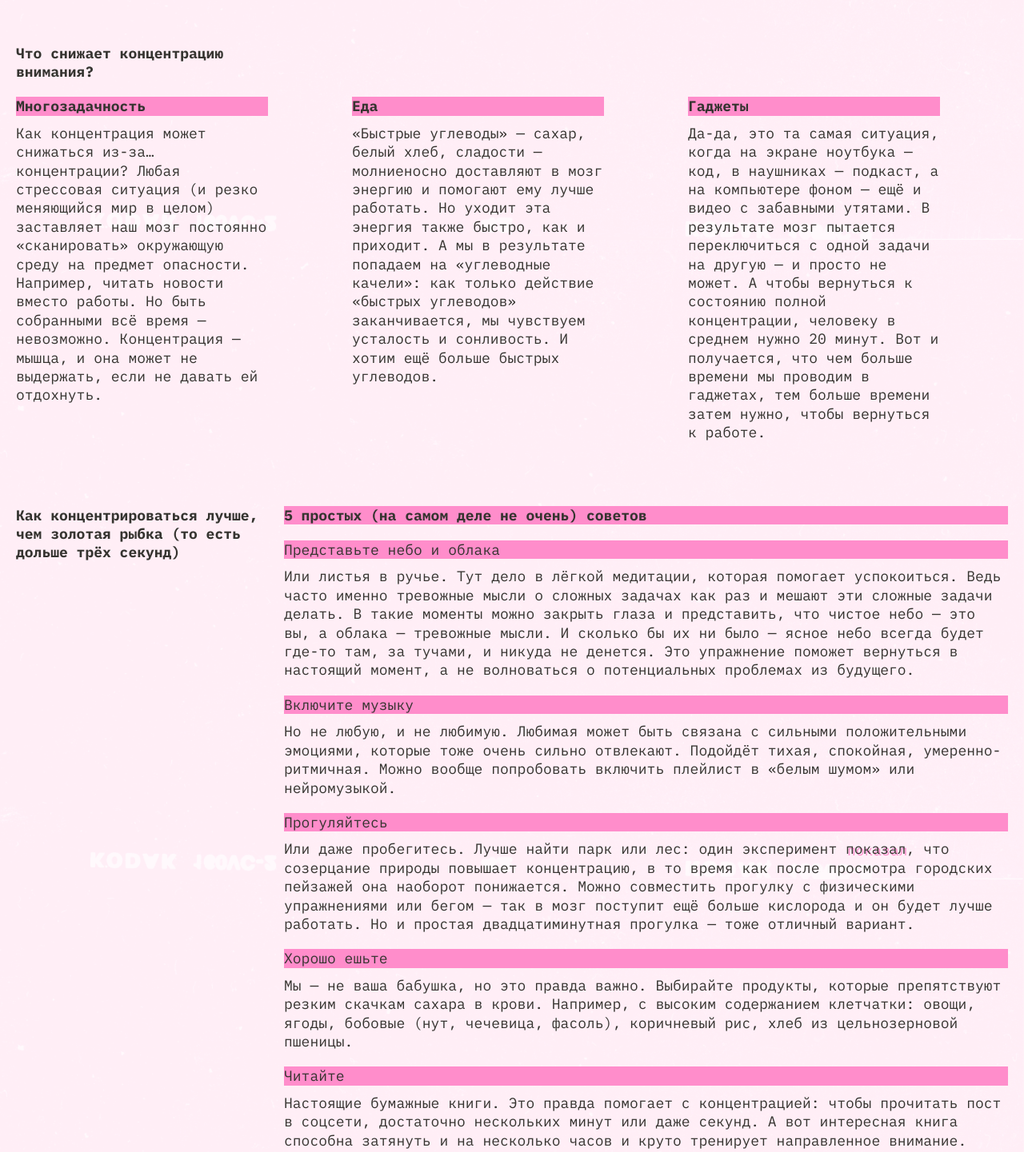
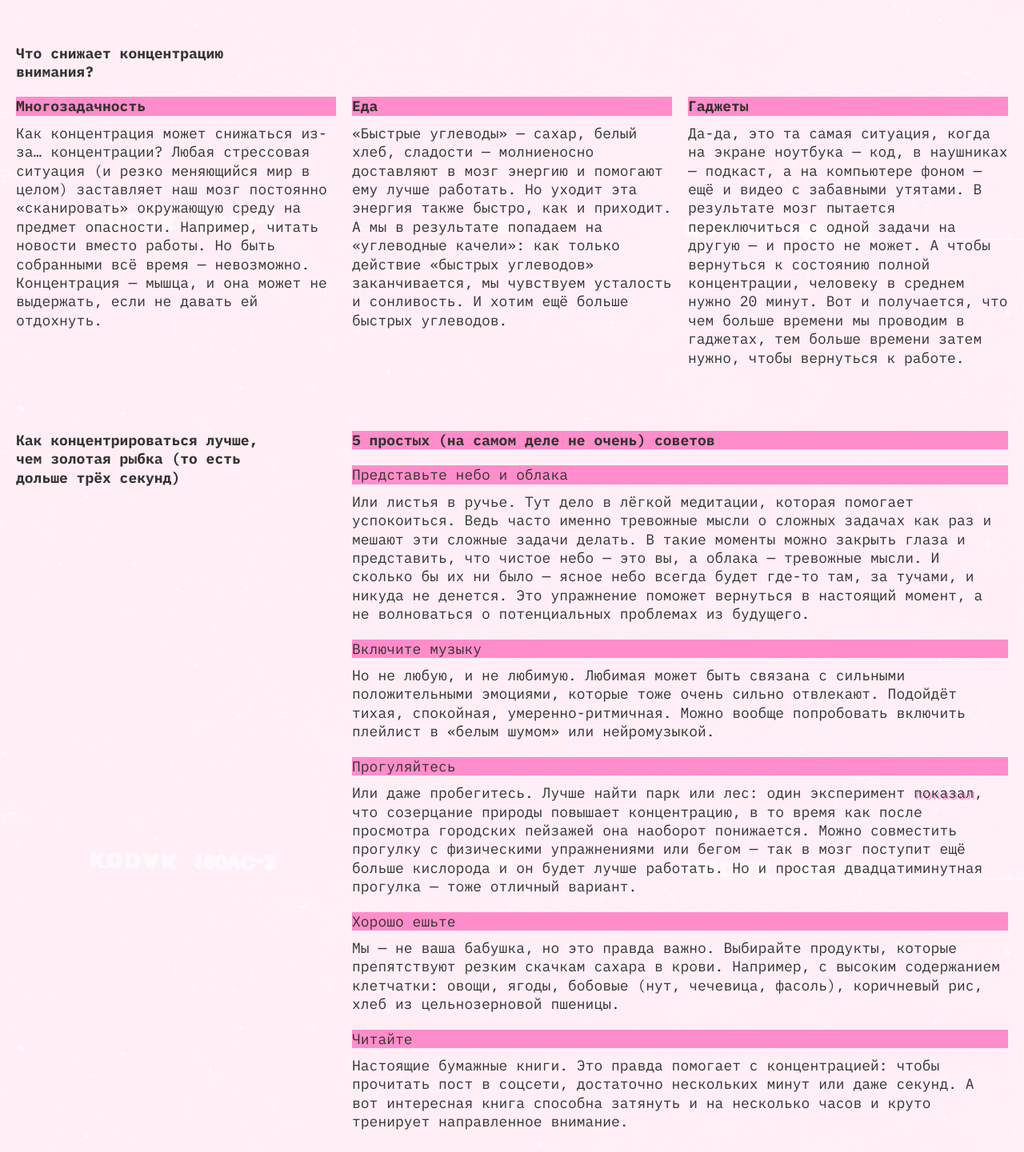
Before and after one commit to VitalyChy/slozhno-sosredotochitsya, a plain HTML site: page index.html in a window 1280 px wide. Shown: the part 1300-2741 px from the top of the page at 80% size. Drawn offline with Linux system fonts and the light colour scheme.

Commit message:
справление ошибок после второго одевью

```diff
--- a/index.html
+++ b/index.html
@@ -47,14 +47,14 @@
       </nav>
       <h1 class="header__title">no focus</h1>
       <p class="header__paragraph title-decor">
-        Что делать, когда не можешь делать ничего <br>Или почему нам так
+        Что делать, когда не можешь делать ничего <br/>Или почему нам так
         сложно сконцентрироваться, особенно когда очень надо
       </p>
     </header>
     <main class="content">
       <section class="content_section section-one">
         <h2 class="content__title section__title-one">
-          Почему сосредоточиться так <br>сложно
+          Почему сосредоточиться так <br/>сложно
         </h2>
         <article class="text_card text_card-column">
           <h3 class="subtitle title-decor">Многозадачность</h3>
@@ -93,61 +93,66 @@
         <h2 class="content__title section__title-two">
           Что снижает концентрацию внимания?
         </h2>
-        <article class="text_card text_card-column-two">
+        <div class="text_card-column-two">
+          <article class="text_card">
             <h3 class="subtitle title-decor">Многозадачность</h3>
             <p class="section__text">
               Как концентрация может снижаться из-за… концентрации? Любая
-            стрессовая ситуация (и резко меняющийся мир в целом) заставляет наш
-            мозг постоянно «сканировать» окружающую среду на предмет опасности.
-            Например, читать новости вместо работы. Но быть собранными всё время
-            — невозможно. Концентрация — мышца, и она может не выдержать, если
-            не давать ей отдохнуть.
+              стрессовая ситуация (и резко меняющийся мир в целом) заставляет
+              наш мозг постоянно «сканировать» окружающую среду на предмет
+              опасности. Например, читать новости вместо работы. Но быть
+              собранными всё время — невозможно. Концентрация — мышца, и она
+              может не выдержать, если не давать ей отдохнуть.
             </p>
           </article>
-        <article class="text_card text_card-column-two">
+          <article class="text_card">
             <h3 class="subtitle title-decor">Еда</h3>
             <p class="section__text">
               «Быстрые углеводы» — сахар, белый хлеб, сладости — молниеносно
               доставляют в мозг энергию и помогают ему лучше работать. Но уходит
-            эта энергия также быстро, как и приходит. А мы в результате попадаем
-            на «углеводные качели»: как только действие «быстрых углеводов»
-            заканчивается, мы чувствуем усталость и сонливость. И хотим ещё
-            больше быстрых углеводов.
+              эта энергия также быстро, как и приходит. А мы в результате
+              попадаем на «углеводные качели»: как только действие «быстрых
+              углеводов» заканчивается, мы чувствуем усталость и сонливость. И
+              хотим ещё больше быстрых углеводов.
             </p>
           </article>
-        <article class="text_card text_card-column-two">
+          <article class="text_card">
             <h3 class="subtitle title-decor">Гаджеты</h3>
             <p class="section__text">
               Да-да, это та самая ситуация, когда на экране ноутбука — код, в
-            наушниках — подкаст, а на компьютере фоном — ещё и видео с забавными
-            утятами. В результате мозг пытается переключиться с одной задачи на
-            другую — и просто не может. А чтобы вернуться к состоянию полной
-            концентрации, человеку в среднем нужно 20 минут. Вот и получается,
-            что чем больше времени мы проводим в гаджетах, тем больше времени
-            затем нужно, чтобы вернуться к работе.
+              наушниках — подкаст, а на компьютере фоном — ещё и видео с
+              забавными утятами. В результате мозг пытается переключиться с
+              одной задачи на другую — и просто не может. А чтобы вернуться к
+              состоянию полной концентрации, человеку в среднем нужно 20 минут.
+              Вот и получается, что чем больше времени мы проводим в гаджетах,
+              тем больше времени затем нужно, чтобы вернуться к работе.
             </p>
           </article>
+        </div>
       </section>
       <section class="content_section section-three">
         <h2 class="content__title section__title-three">
           Как концентрироваться лучше, чем золотая рыбка (то есть дольше трёх
           секунд)
         </h2>
-        <article class="text_card text_card-column-recommendation">
+        <div class="text_card-column-recommendation">
           <h3 class="subtitle title-decor">
             5 простых (на самом деле не очень) советов
           </h3>
+          <article class="text_card">
             <h4 class="subtitle_recommendation">Представьте небо и облака</h4>
             <p class="section__text">
               Или листья в ручье. Тут дело в лёгкой медитации, которая помогает
-            успокоиться. Ведь часто именно тревожные мысли о сложных задачах как
-            раз и мешают эти сложные задачи делать. В такие моменты можно
+              успокоиться. Ведь часто именно тревожные мысли о сложных задачах
+              как раз и мешают эти сложные задачи делать. В такие моменты можно
               закрыть глаза и представить, что чистое небо — это вы, а облака —
               тревожные мысли. И сколько бы их ни было — ясное небо всегда будет
               где-то там, за тучами, и никуда не денется. Это упражнение поможет
               вернуться в настоящий момент, а не волноваться о потенциальных
               проблемах из будущего.
             </p>
+          </article>
+          <article class="text_card">
             <h4 class="subtitle_recommendation">Включите музыку</h4>
             <p class="section__text">
               Но не любую, и не любимую. Любимая может быть связана с сильными
@@ -155,6 +160,8 @@
               Подойдёт тихая, спокойная, умеренно-ритмичная. Можно вообще
               попробовать включить плейлист в «белым шумом» или нейромузыкой.
             </p>
+          </article>
+          <article class="text_card">
             <h4 class="subtitle_recommendation">Прогуляйтесь</h4>
             <p class="section__text">
               Или даже пробегитесь. Лучше найти парк или лес: один эксперимент
@@ -169,21 +176,26 @@
               мозг поступит ещё больше кислорода и он будет лучше работать. Но и
               простая двадцатиминутная прогулка — тоже отличный вариант.
             </p>
+          </article>
+          <article class="text_card">
             <h4 class="subtitle_recommendation">Хорошо ешьте</h4>
             <p class="section__text">
               Мы — не ваша бабушка, но это правда важно. Выбирайте продукты,
               которые препятствуют резким скачкам сахара в крови. Например, с
-            высоким содержанием клетчатки: овощи, ягоды, бобовые (нут, чечевица,
-            фасоль), коричневый рис, хлеб из цельнозерновой пшеницы.
+              высоким содержанием клетчатки: овощи, ягоды, бобовые (нут,
+              чечевица, фасоль), коричневый рис, хлеб из цельнозерновой пшеницы.
             </p>
+          </article>
+          <article class="text_card">
             <h4 class="subtitle_recommendation">Читайте</h4>
             <p class="section__text">
-            Настоящие бумажные книги. Это правда помогает с концентрацией: чтобы
-            прочитать пост в соцсети, достаточно нескольких минут или даже
-            секунд. А вот интересная книга способна затянуть и на несколько
-            часов и круто тренирует направленное внимание.
+              Настоящие бумажные книги. Это правда помогает с концентрацией:
+              чтобы прочитать пост в соцсети, достаточно нескольких минут или
+              даже секунд. А вот интересная книга способна затянуть и на
+              несколько часов и круто тренирует направленное внимание.
             </p>
           </article>
+        </div>
       </section>
       <section class="content_section section-four">
         <h2 class="subtitle subtitle_images title-decor section__title-four">
--- a/styles/style.css
+++ b/styles/style.css
@@ -19,11 +19,11 @@
   background-attachment: fixed;
 }
 
-/* ########################################## /*
+
 /* ########################################## /*
             /* 1. Блок Header Начало */
 /* ########################################## */
-/* ########################################## */
+
 
 .header {
   inset: 0;
@@ -156,19 +156,16 @@
 	border-block-end: 1px solid var(--border-color);
 }
 
-/* ########################################## */
+
 /* ########################################## */
             /* Блок Header Конец */
 /* ########################################## */
-/* ########################################## */
-
 
 
 /* ########################################## /*
-/* ########################################## /*
             /* 2. Блок Main Начало */
 /* ########################################## */
-/* ########################################## */
+
 
 .content__title {
   margin-inline: 10px;
@@ -224,19 +221,16 @@
   margin-block-start: 50px;
 }
 
-/* ########################################## */
+
 /* ########################################## */
             /* Блок Main Конец */
 /* ########################################## */
-/* ########################################## */
-
 
 
 /* ########################################## */
-/* ########################################## */
             /* Блок Footer Начало */
 /* ########################################## */
-/* ########################################## */
+
 
 .footer {
   position: relative;
@@ -256,18 +250,14 @@
   text-shadow: 2px 2px 0 var(--accent-color);
 }
 
-/* ########################################## */
+
 /* ########################################## */
             /* 3. Блок Footer Конец */
 /* ########################################## */
-/* ########################################## */
-
 
 
 /* ########################################## */
-/* ########################################## */
             /* 4. Медиазапросы */
-/* ########################################## */
 /* ########################################## */
 
 
@@ -295,6 +285,7 @@
 
   .header__theme-menu-list {
     margin-inline-end: 10px;
+    margin-block-start: 10px;
   }
 
   .header__title {
@@ -304,7 +295,7 @@
 
   .header__paragraph {
     margin-inline-end: 20px;
-    margin-block-end: 30px;
+    margin-block-end: 25px;
     max-inline-size: 364px;
   }
 
@@ -312,13 +303,11 @@
     margin-inline: 20px;
   }
 
-  /* Блок Header Конец */
-
   .section-one {
     display: grid;
-    grid-template-columns: 1fr 2fr;
-    gap: 20px;
-    margin-block-start: 55px;
+    grid-template-columns: auto 2fr;
+    column-gap: 10px;
+    margin-block-start: 60px;
   }
 
   .text_card-column {
@@ -338,13 +327,11 @@
 
   .section__text {
     margin-inline: 0;
-    margin-block-start: 0;
+    margin-block: 0 20px;
   }
 
-  .section-two {
-    display: grid;
-    gap: 20px;
-    margin-block-start: 80px;
+  .section__title-two {
+    margin-block: 60px 20px;
   }
 
   .section-three {
@@ -364,7 +351,7 @@
   }
 
   .section-four {
-    margin-block-start: 80px;
+    margin-block-start: 60px;
   }
 
   .content__picture {
@@ -379,7 +366,7 @@
 
   .content__picture-image {
     object-fit: cover;
-		inline-size: 100%;
+    inline-size: 100%;
 		block-size: 100%;
   }
 
@@ -389,13 +376,9 @@
   .books { grid-area: 2 / 2 / 3 / 3; }
   .street { grid-area: 3 / 2 / 4 / 4; }
 
-  /* Блок Main Конец */
-
   .footer {
     margin-block-start: 60px;
   }
-
-  /* Блок Footer Конец */
 }
 
 @media (width >= 1024px) {
@@ -409,24 +392,21 @@
   .header__theme-menu-list {
     flex-direction: row;
     justify-content: center;
+    margin-block-start: 0;
     padding-inline-start: 10px;
   }
 
   .header__paragraph {
-    margin-inline-end: 20px;
     margin-block-end: 20px;
     max-inline-size: 491px;
   }
 
   .section-one {
-    display: grid;
-    grid-template-columns: auto 2fr;
-    gap: 20px;
-    margin-block-start: 60px;
+    column-gap: 20px;
+    margin-block-end: 60px;
   }
 
   .text_card-column {
-    grid-column-start: 2;
     padding-inline-start: 35px;
   }
 
@@ -435,28 +415,20 @@
     max-inline-size: 315px;
   }
 
-  .section-two {
-    display: grid;
-    grid-template-columns: repeat(auto-fill, minmax(315px, 1fr));
-    grid-template-rows: repeat(3, auto);
-    gap: 20px;
-    margin-inline: 20px;
-    margin-block-start: 80px;
-  }
-
   .section__title-one {
     margin-inline-end: 0;
   }
 
   .text_card-column-two {
-    grid-row-start: 2;
-    max-inline-size: 315px;
+    display: grid;
+    grid-template-columns: repeat(3, 1fr);
+    grid-auto-columns: 1fr;
+    gap: 20px;
+    margin-block-start: 20px;
   }
 
   .section-three {
-    display: grid;
-    grid-template-columns: auto 2fr;
-    gap: 20px;
+    gap: 10px;
     margin-block-start: 60px;
   }
 
```
Lines whose indentation alone changed are shown as unchanged.
